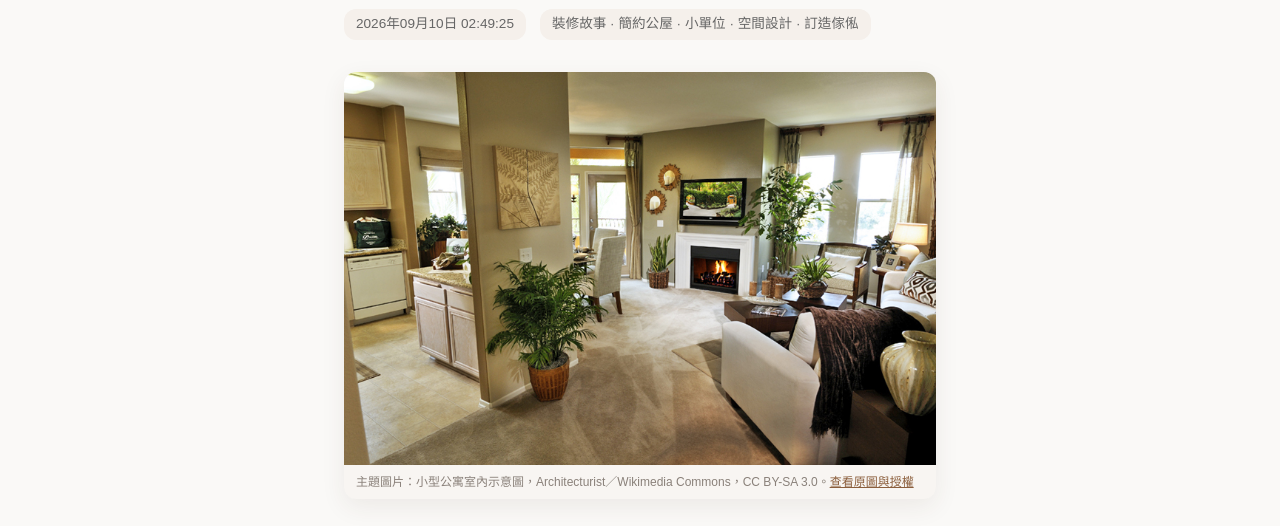
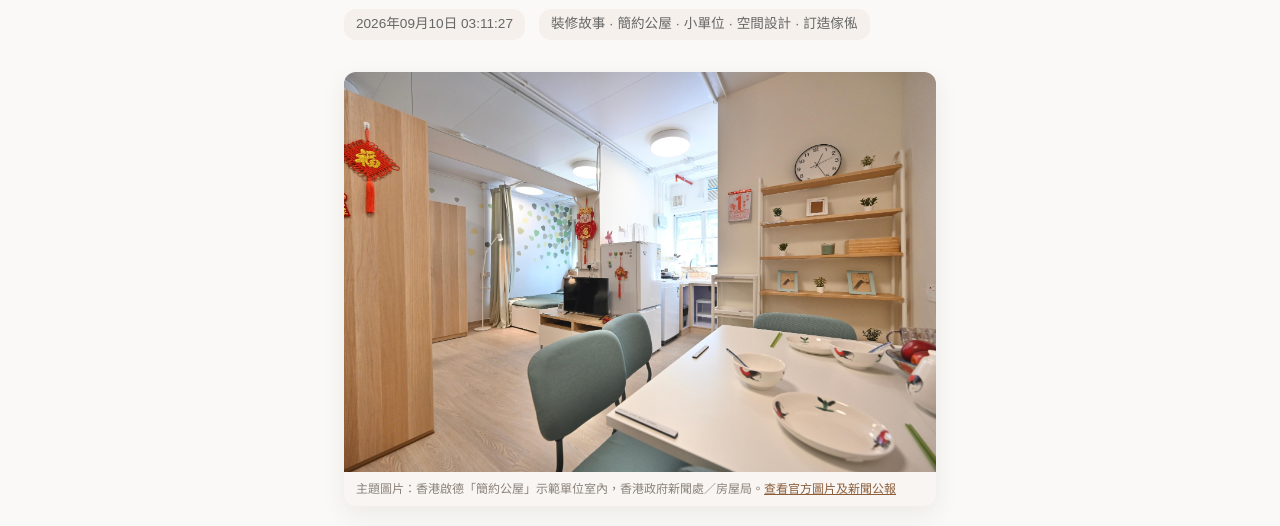
Before and after one commit to glomarket500-oss/custom-config, a plain HTML site: page post-017.html in a window 1280 px wide. Shown: the part 211-737 px from the top of the page. Drawn offline with Linux system fonts and the light colour scheme.

Commit message:
Use official Hong Kong demo unit photo for post-017

```diff
--- a/post-017.html
+++ b/post-017.html
@@ -16,7 +16,7 @@
 <meta name="keywords" content="裝修故事,簡約公屋,小單位,空間設計,訂造傢俬">
 <meta name="author" content="張丹楓">
 <script type="application/ld+json">
-{"@context": "https://schema.org", "@type": "BlogPosting", "headline": "劏房戶搬入簡約公屋之後，單位咁細，點樣訂造先住得舒服？", "description": "劏房戶搬入柴灣常安街簡約公屋後，張丹楓師傅教路：細單位唔使間死房，用頂天櫃、一體高架床同兩用梳化，一樣住得舒服又企理。香港全屋訂造師傅講古。", "author": {"@type": "Person", "name": "張丹楓"}, "datePublished": "2026-09-10T02:49:25+08:00", "dateModified": "2026-09-10T02:49:25+08:00"}
+{"@context": "https://schema.org", "@type": "BlogPosting", "headline": "劏房戶搬入簡約公屋之後，單位咁細，點樣訂造先住得舒服？", "description": "劏房戶搬入柴灣常安街簡約公屋後，張丹楓師傅教路：細單位唔使間死房，用頂天櫃、一體高架床同兩用梳化，一樣住得舒服又企理。香港全屋訂造師傅講古。", "author": {"@type": "Person", "name": "張丹楓"}, "datePublished": "2026-09-10T03:11:27+08:00", "dateModified": "2026-09-10T03:11:27+08:00"}
 </script>
 <style>
   * { box-sizing: border-box; margin: 0; padding: 0; }
@@ -73,7 +73,7 @@
 <meta property="og:type" content="article">
 <meta property="og:locale" content="zh_HK">
 <meta property="og:url" content="https://custom-api-cfg.vercel.app/post-017.html">
-<meta property="og:image" content="https://custom-api-cfg.vercel.app/images/post-017-small-apartment.jpg">
+<meta property="og:image" content="https://custom-api-cfg.vercel.app/images/post-017-kai-tak-demo-unit.jpg">
 </head>
 <body>
 
@@ -93,14 +93,14 @@
   <div class="article-header">
     <h1>劏房戶搬入簡約公屋之後，單位咁細，點樣訂造先住得舒服？</h1>
     <div class="meta">
-      <span>2026年09月10日 02:49:25</span>
+      <span>2026年09月10日 03:11:27</span>
       <span>裝修故事 · 簡約公屋 · 小單位 · 空間設計 · 訂造傢俬</span>
     </div>
   </div>
 
   <figure class="article-hero">
-    <img src="images/post-017-small-apartment.jpg" alt="香港細單位空間設計與收納示意" loading="eager">
-    <figcaption>主題圖片：小型公寓室內示意圖，Architecturist／Wikimedia Commons，CC BY-SA 3.0。<a href="https://commons.wikimedia.org/wiki/File:AIMCO_apartment_interior.jpg" target="_blank" rel="noopener">查看原圖與授權</a></figcaption>
+    <img src="images/post-017-kai-tak-demo-unit.jpg" alt="香港啟德簡約公屋示範單位室內" loading="eager">
+    <figcaption>主題圖片：香港啟德「簡約公屋」示範單位室內，香港政府新聞處／房屋局。<a href="https://www.info.gov.hk/gia/general/202301/30/P2023013000202.htm?fontSize=1" target="_blank" rel="noopener">查看官方圖片及新聞公報</a></figcaption>
   </figure>
 
   <div class="scene">
```
Also changed, not shown: diary.html (+1 -1 lines), index.html (+1 -1 lines), images/post-017-kai-tak-demo-unit.jpg (added).
